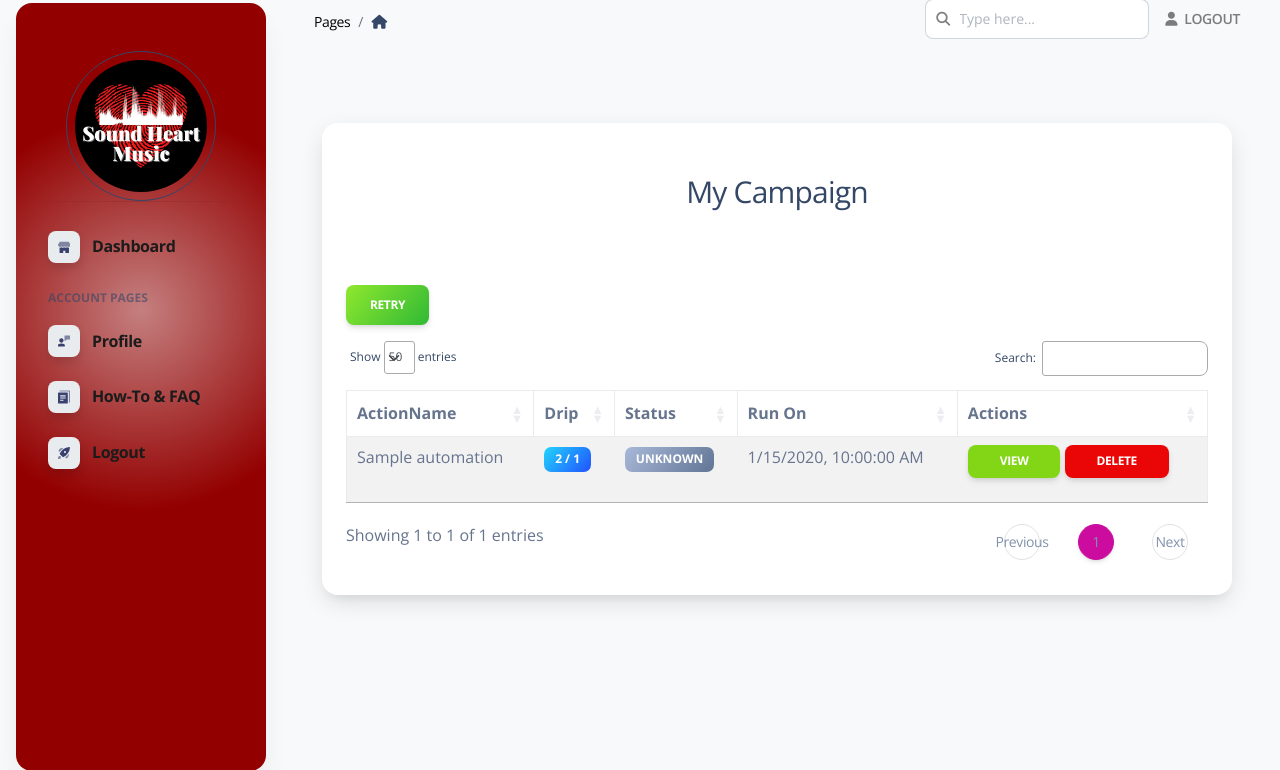
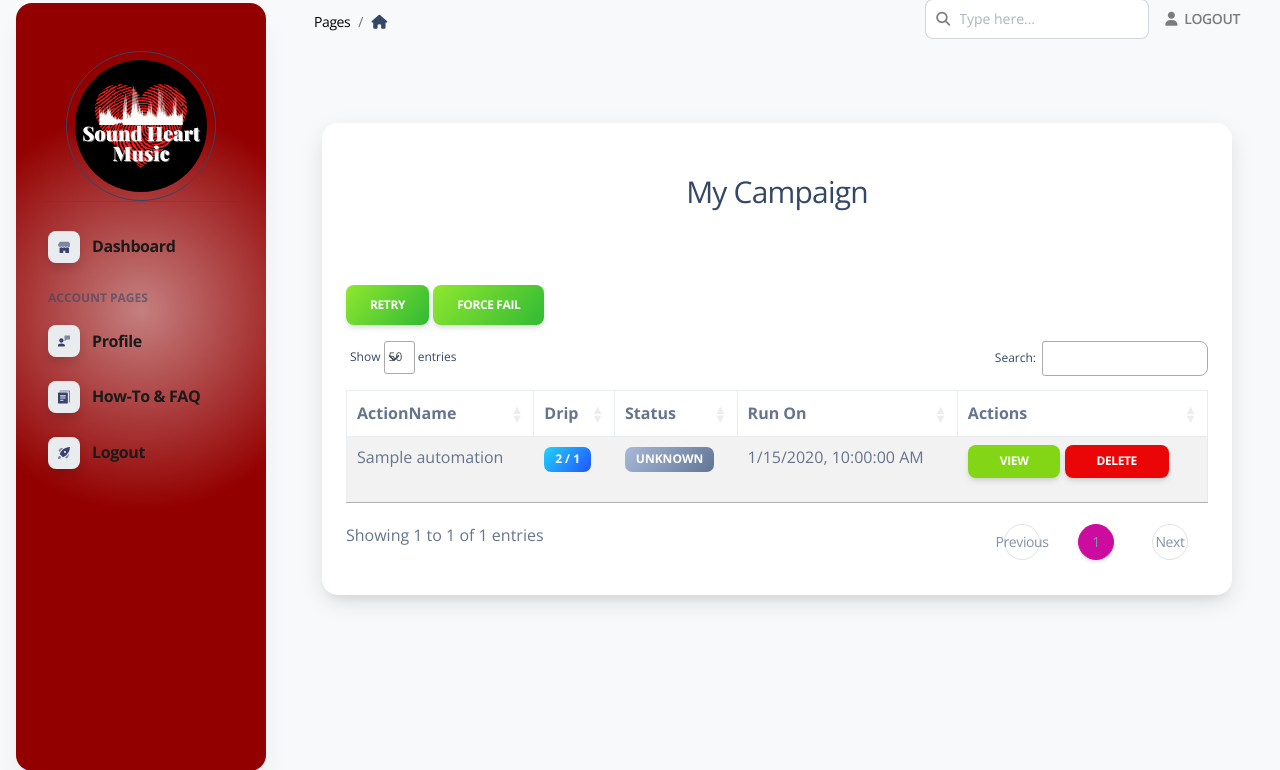
Before and after one commit to raybittechnologies/mailer, a Flask app: page /campaign/view/1 in a window 1280 px wide. Shown: the part 13-783 px from the top of the page. Run offline with Flask 3, Linux system fonts and the light colour scheme; a user stored in the database is signed in; tables that the repository leaves empty hold one stand-in row (values such as "Sample post"); parts of the project's set-up code (start-up, migrations or seed data) failed here and were passed over; some libraries are stand-ins or nearby versions.

Commit message:
Add force failing function

```diff
--- a/apps/home/routes.py
+++ b/apps/home/routes.py
@@ -2900,6 +2900,32 @@ def job_retry():
         print(repr(e))
         return {"success": False, "message": "Something went wrong. Please try again."}
 
+
+@csrf.exempt
+@blueprint.route('/automation/force-fail', methods=['POST'])
+@login_required
+@user_approved_required
+def job_force_fail():
+
+    # try:
+    campaignid = request.json['campaignid']
+    first_pending_job = Automation.query.filter_by(campaignid=campaignid, status="pending").order_by(Automation.action_datetime).first()
+
+    if first_pending_job is None:
+        return {"success": False, "message": "No pending job found."}
+
+    first_pending_job.status = "failed"
+    db.session.commit()
+
+    # delete job from scheduler if exist
+    jobid = first_pending_job.job_id
+    if scheduler.get_job(jobid):
+        scheduler.remove_job(jobid)
+
+    return {"success": True, 'message': "Job force failed successfully."}
+    # except Exception as e:
+    #     print(repr(e))
+    #     return {"success": False, "message": "Something went wrong. Please try again."}
 
 
 @blueprint.route('/campaign/view/<campaignid>', methods=['GET'])
--- a/apps/templates/home/view_campaign.html
+++ b/apps/templates/home/view_campaign.html
@@ -21,6 +21,7 @@
                 <div class="card-header"><h3 class="text-center font-weight-light my-4">My Campaign</h3></div>
                 <div class="card-body">
                 <button  class="btn btn-success bg-gradient-success" data-bs-toggle="modal" data-bs-target="#retryJobModal" >Retry</button>
+                <button  class="btn btn-success bg-gradient-success" data-bs-toggle="modal" data-bs-target="#forceFailJobModal">Force Fail</button>
                 <table style="width:100%" id="filtersTable" class="table table-striped table-bordered nowrap">
                     <thead>
                     <tr>
@@ -77,6 +78,32 @@
                         <div class="modal-footer">
                             <button type="button" class="btn bg-gradient-secondary" data-bs-dismiss="modal">Cancel</button>
                             <input class="btn btn-success" type="submit" tabindex="0" value="Retry">
+                        </div>
+                    </form>
+                {% else %}
+                    <div class="modal-footer">
+                        <a href='{{ url_for("home_blueprint.nylas_auth") }}' class="btn btn-primary">Connect EMAIL</a>
+                    </div>
+                {% endif %}
+              </div>
+            </div>
+        </div>
+        <div class="modal fade" id="forceFailJobModal" tabindex="-1" role="dialog" aria-labelledby="forceFailJobModalLabel" aria-hidden="true">
+            <div class="modal-dialog modal-dialog-centered" role="document">
+              <div class="modal-content">
+                <div class="modal-header">
+                  <h5 class="modal-title" id="forceFailJobModalLabel">Are you sure to force fail automations?</h5>
+                  <button type="button" class="btn-close text-dark" id="close-forcefailjob-modal" data-bs-dismiss="modal" aria-label="Close">
+                    <span aria-hidden="true">&times;</span>
+                  </button>
+                </div>
+                {% if current_user.nylas_access_token %}
+                    <form action="/automation/force-fail" style="display: contents" method="post">
+                        <input type="hidden" name="csrf_token" id="csrf_token" value="{{ csrf_token() }}">
+                        <input type="hidden" name="campaignid" id="campaignid" value="{{ campaignid }}"/>
+                        <div class="modal-footer">
+                            <button type="button" class="btn bg-gradient-secondary" data-bs-dismiss="modal">Cancel</button>
+                            <input class="btn btn-success" type="submit" tabindex="0" value="Force Fail">
                         </div>
                     </form>
                 {% else %}
@@ -182,6 +209,9 @@
             } else if (event.target.innerText === "RETRY") {
                 const jobid = event.target.getAttribute("job_id");
                 document.getElementById("retry-modal-jobid").value = jobid;
+            } else if (event.target.innerText === "FORCE FAIL") {
+                const jobid = event.target.getAttribute("job_id");
+                document.getElementById("force-fail-modal-jobid").value = jobid;
             } else {
                 console.log(event.target.innerText)
             }
@@ -295,6 +325,44 @@
             })
         });
 
+        $('#forceFailJobModal').on('submit', function(e) { //use on if jQuery 1.7+
+            e.preventDefault();  //prevent form from submitting
+            const campaignid = document.getElementById("campaignid").value;
+
+            $('#close-forcefailjob-modal').click();
+
+            Swal.fire({
+                title: 'Force failing...',
+                allowOutsideClick: false,
+                didOpen: () => {
+                    Swal.showLoading();
+                },
+            });
+
+            fetch('/automation/force-fail',{
+                method: 'POST',
+                headers : { 'Content-Type': 'application/json' },
+                body: JSON.stringify({"campaignid" : campaignid}),
+            })
+            .then((response) => {
+                if(!response.ok)
+                    return response.text().then(text => { throw new Error(text) })
+                else
+                    return response.json()
+            })
+            .then((data) => {
+                if (data.success) {
+                    dataTable.ajax.reload();
+                    Swal.fire({
+                        icon: 'success',
+                        title: data.message,
+                        showConfirmButton: false,
+                        timer: 2000
+                    });
+                }
+            })
+        });
+
         // var interval = setInterval(function () {
         //     dataTable.ajax.reload();
         // }, 30000);
```
